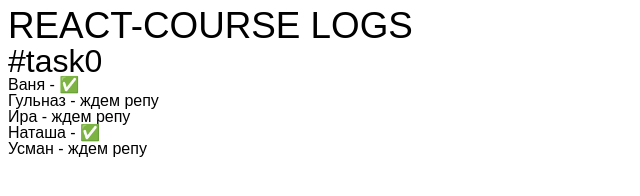
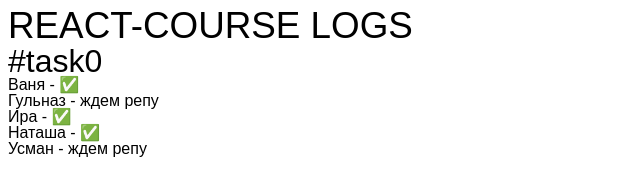
Before and after one commit to dreamDevTeamx/dreamdev.team, a website: page react-course.html in a window 1280 px wide. Shown: the full height of the page, 0-640 px from the left. Drawn offline with Linux system fonts and the light colour scheme.

Commit message:
Update react-course.html

```diff
--- a/react-course.html
+++ b/react-course.html
@@ -13,7 +13,7 @@
         <ul>
           <li>Ваня - ✅</li>
           <li>Гульназ - ждем репу</li>
-          <li>Ира - ждем репу</li>
+          <li>Ира - ✅</li>
           <li>Наташа - ✅</li>
           <li>Усман - ждем репу</li>
         </ul>
```
